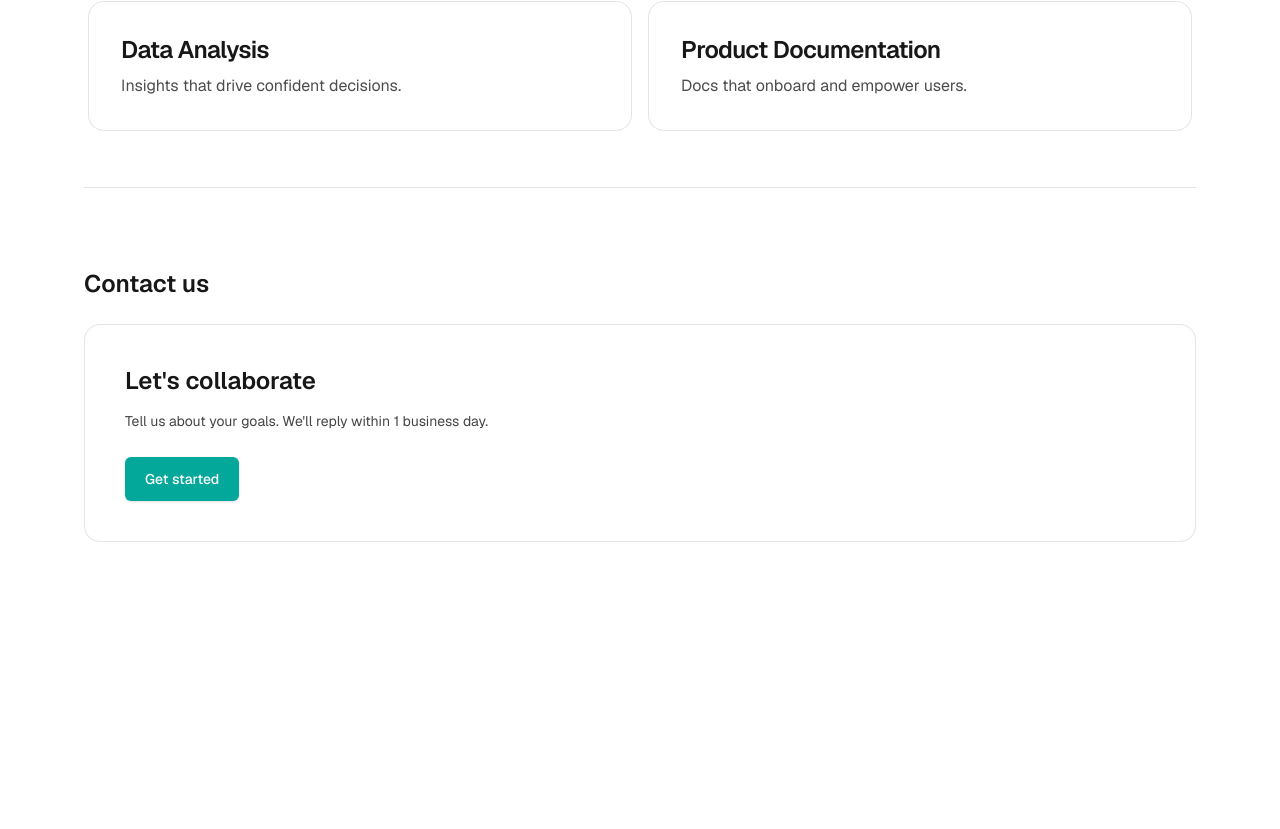
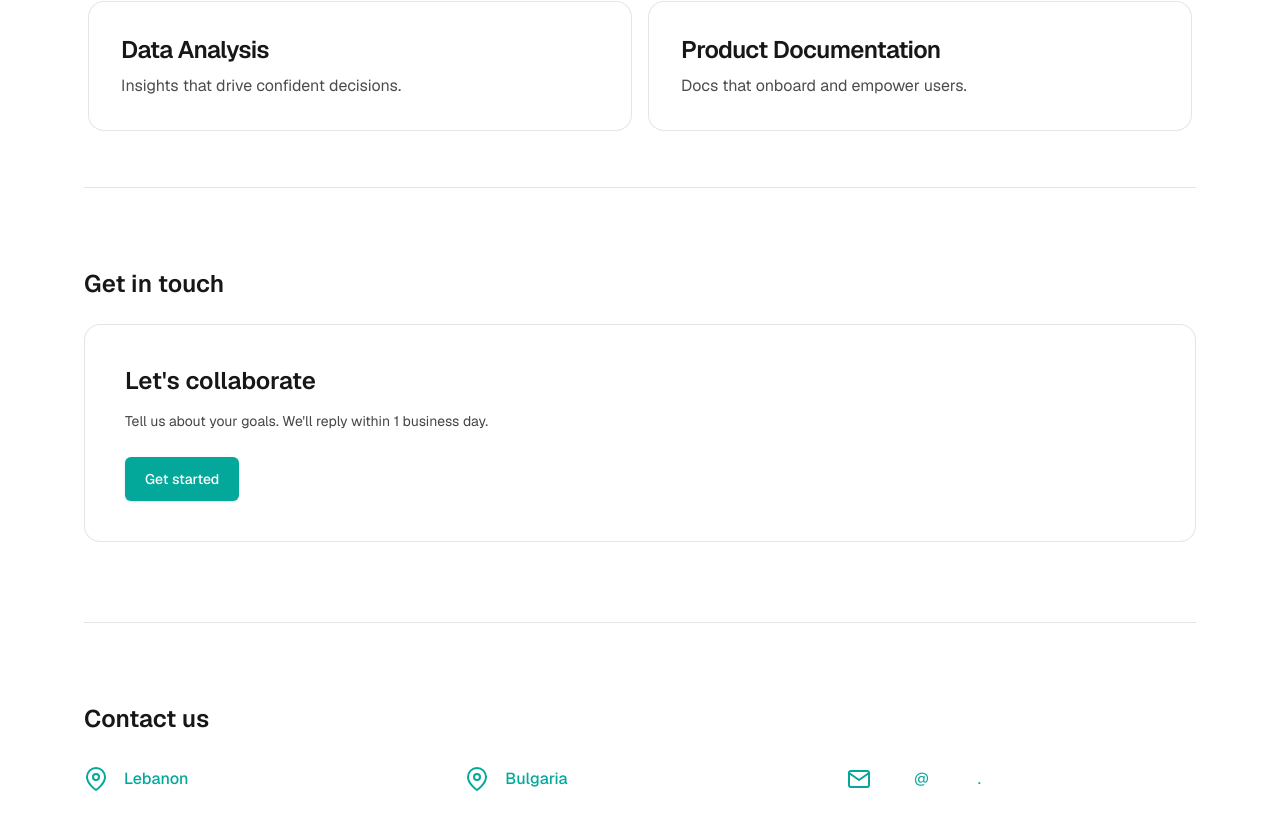
Before and after one commit to Drakhtar359/mozuk-site, a Next.js app in the folder apps/web/: page / in a window 1280 px wide. Shown: the part 1585-2414 px from the top of the page. Before the commit the page ends 2207 px from the top, so only its background shows below. Built offline with nearby package versions, Linux system fonts and the light colour scheme.

Commit message:
ui(home): change 'Contact us' to 'Get in touch', add new contact section with locations and email

```diff
--- a/apps/web/src/app/page.tsx
+++ b/apps/web/src/app/page.tsx
@@ -39,7 +39,7 @@ export default function Home() {
       </section>
 
       <section id="contact" className="py-20 border-t border-black/10 dark:border-white/10">
-        <h2 className="text-2xl font-semibold mb-6">Contact us</h2>
+        <h2 className="text-2xl font-semibold mb-6">Get in touch</h2>
         <div className="rounded-2xl p-8 sm:p-10 border border-black/10 dark:border-white/10 bg-background">
           <h3 className="text-2xl font-semibold">Let's collaborate</h3>
           <p className="mt-3 text-sm/6 opacity-80 max-w-prose">
@@ -50,6 +50,112 @@ export default function Home() {
           </a>
         </div>
       </section>
+
+      <section className="py-20 border-t border-black/10 dark:border-white/10">
+        <h2 className="text-2xl font-semibold mb-8">Contact us</h2>
+        <div className="grid grid-cols-1 md:grid-cols-3 gap-8">
+          {/* Lebanon */}
+          <div className="flex items-start gap-4">
+            <div className="flex-shrink-0">
+              <svg
+                width="24"
+                height="24"
+                viewBox="0 0 24 24"
+                fill="none"
+                className="text-[var(--brand)]"
+              >
+                <path
+                  d="M21 10C21 17 12 23 12 23S3 17 3 10C3 7.61305 3.94821 5.32387 5.63604 3.63604C7.32387 1.94821 9.61305 1 12 1C14.3869 1 16.6761 1.94821 18.3639 3.63604C20.0518 5.32387 21 7.61305 21 10Z"
+                  stroke="currentColor"
+                  strokeWidth="2"
+                  strokeLinecap="round"
+                  strokeLinejoin="round"
+                />
+                <circle
+                  cx="12"
+                  cy="10"
+                  r="3"
+                  stroke="currentColor"
+                  strokeWidth="2"
+                  strokeLinecap="round"
+                  strokeLinejoin="round"
+                />
+              </svg>
+            </div>
+            <div>
+              <div className="text-[var(--brand)] font-medium">Lebanon</div>
+              <div className="text-white text-sm opacity-80">+961 7884 7997</div>
+            </div>
+          </div>
+
+          {/* Bulgaria */}
+          <div className="flex items-start gap-4">
+            <div className="flex-shrink-0">
+              <svg
+                width="24"
+                height="24"
+                viewBox="0 0 24 24"
+                fill="none"
+                className="text-[var(--brand)]"
+              >
+                <path
+                  d="M21 10C21 17 12 23 12 23S3 17 3 10C3 7.61305 3.94821 5.32387 5.63604 3.63604C7.32387 1.94821 9.61305 1 12 1C14.3869 1 16.6761 1.94821 18.3639 3.63604C20.0518 5.32387 21 7.61305 21 10Z"
+                  stroke="currentColor"
+                  strokeWidth="2"
+                  strokeLinecap="round"
+                  strokeLinejoin="round"
+                />
+                <circle
+                  cx="12"
+                  cy="10"
+                  r="3"
+                  stroke="currentColor"
+                  strokeWidth="2"
+                  strokeLinecap="round"
+                  strokeLinejoin="round"
+                />
+              </svg>
+            </div>
+            <div>
+              <div className="text-[var(--brand)] font-medium">Bulgaria</div>
+              <div className="text-white text-sm opacity-80">+359 87 7282470</div>
+            </div>
+          </div>
+
+          {/* Email */}
+          <div className="flex items-start gap-4">
+            <div className="flex-shrink-0">
+              <svg
+                width="24"
+                height="24"
+                viewBox="0 0 24 24"
+                fill="none"
+                className="text-[var(--brand)]"
+              >
+                <path
+                  d="M4 4H20C21.1 4 22 4.9 22 6V18C22 19.1 21.1 20 20 20H4C2.9 20 2 19.1 2 18V6C2 4.9 2.9 4 4 4Z"
+                  stroke="currentColor"
+                  strokeWidth="2"
+                  strokeLinecap="round"
+                  strokeLinejoin="round"
+                />
+                <polyline
+                  points="22,6 12,13 2,6"
+                  stroke="currentColor"
+                  strokeWidth="2"
+                  strokeLinecap="round"
+                  strokeLinejoin="round"
+                />
+              </svg>
+            </div>
+            <div>
+              <div className="text-white">
+                info<span className="text-[var(--brand)]">@</span>mozuk<span className="text-[var(--brand)]">.</span>net
+              </div>
+            </div>
+          </div>
+        </div>
+      </section>
     </main>
   );
 }
```
